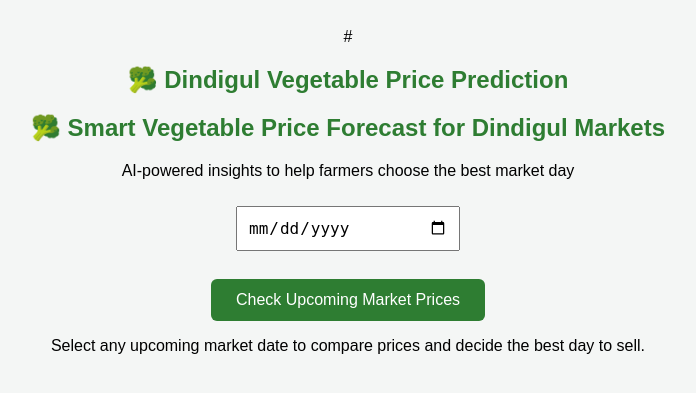
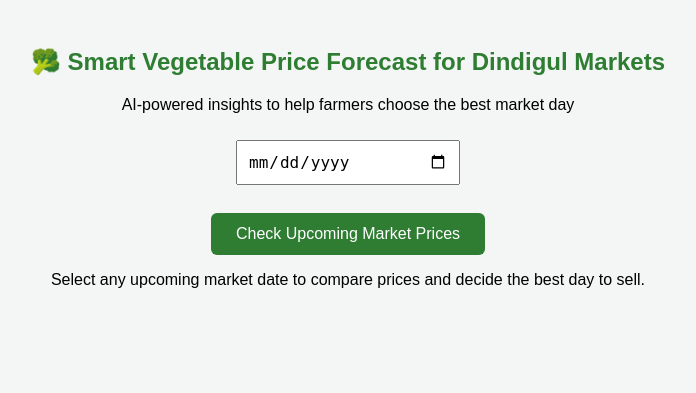
Before and after one commit to Manikandan-33-coder/Farm-Price-Intelligence-and-Prediction-Platform, a Flask app: page / in a window 1280 px wide. Shown: the top 393 px of the page, without its empty margins (292-988 px from the left). Run offline with Flask 3, Linux system fonts and the light colour scheme; parts of the project's set-up code (start-up, migrations or seed data) failed here and were passed over.

Commit message:
Update index.html

```diff
--- a/templates/index.html
+++ b/templates/index.html
@@ -55,7 +55,7 @@
 
 <body>
 
-  #<h2>🥦 Dindigul Vegetable Price Prediction</h2>
+
   <h2>🥦 Smart Vegetable Price Forecast for Dindigul Markets</h2>
 <p>AI-powered insights to help farmers choose the best market day</p>
 
```
